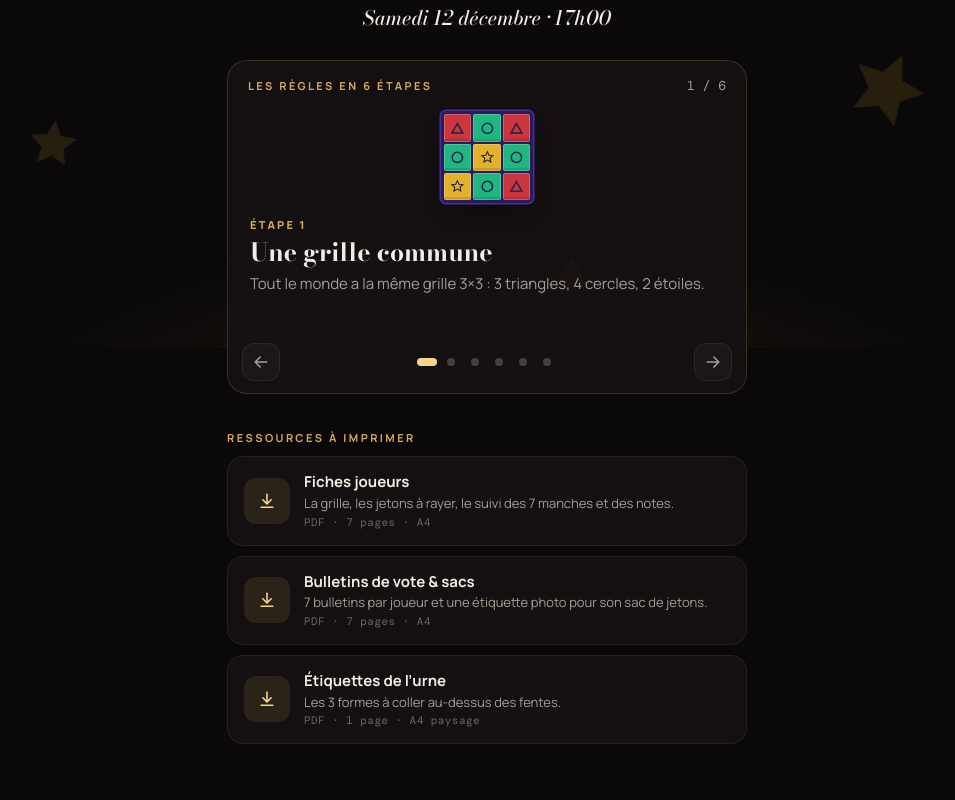
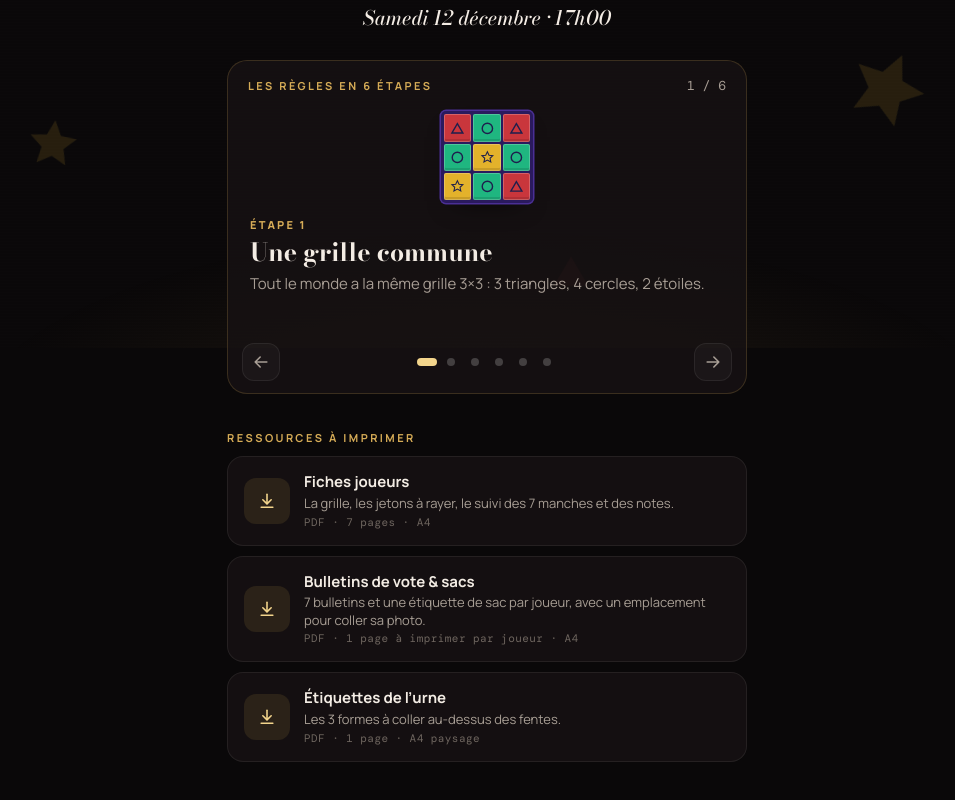
Before and after one commit to Flog71/bingo, a plain HTML site: page index.html in a window 1280 px wide. Shown: the part 452-1252 px from the top of the page, without its empty margins (153-1108 px from the left). Drawn offline with nearby package versions, Linux system fonts and the light colour scheme.

Commit message:
Add files via upload

```diff
--- a/index.html
+++ b/index.html
@@ -1070,7 +1070,7 @@ function teaserView() {
 // PDF à imprimer, servis depuis le dossier ressources/ à côté de index.html
 const RESOURCES = [
   { f: 'ressources/fiches-joueurs.pdf', t: 'Fiches joueurs', d: 'La grille, les jetons à rayer, le suivi des 7 manches et des notes.', m: '7 pages · A4' },
-  { f: 'ressources/bulletins-et-sacs.pdf', t: 'Bulletins de vote & sacs', d: '7 bulletins par joueur et une étiquette photo pour son sac de jetons.', m: '7 pages · A4' },
+  { f: 'ressources/bulletins-vierges.pdf', t: 'Bulletins de vote & sacs', d: '7 bulletins et une étiquette de sac par joueur, avec un emplacement pour coller sa photo.', m: '1 page à imprimer par joueur · A4' },
   { f: 'ressources/etiquettes-urne.pdf', t: 'Étiquettes de l’urne', d: 'Les 3 formes à coller au-dessus des fentes.', m: '1 page · A4 paysage' },
 ];
 function resourcesHTML() {
```
